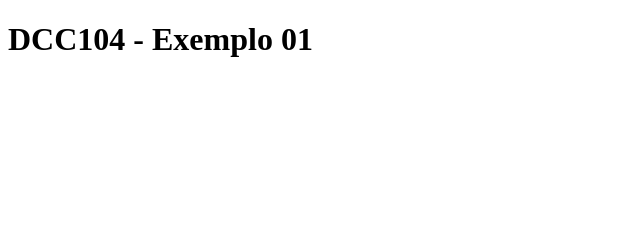
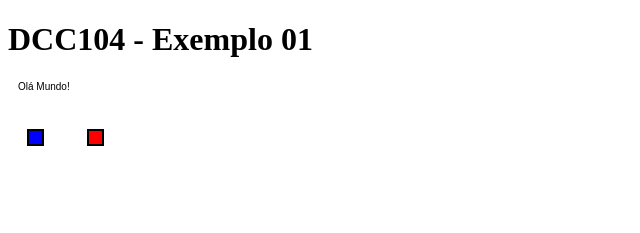
Before and after one commit to ufjf-dcc104/dcc104-canvas-exr02-CarlosROliveira, a plain HTML site: page index.html in a window 1280 px wide. Shown: the whole page, without its empty margins (0-640 px from the left). Drawn offline with Linux system fonts and the light colour scheme.

Commit message:
Adiciona desenho de quadrados

```diff
--- a/index.html
+++ b/index.html
@@ -11,6 +11,25 @@
     <script type="text/javascript">
       var eCanvas = document.getElementsByTagName('canvas')[0];
       var ctx = eCanvas.getContext("2d");
+
+      ctx.fillText("Olá Mundo!", 10, 10);
+
+      // ===== Retangulo Azul =====
+      ctx.fillStyle = "blue";
+      //x, y, largura, altura
+      ctx.fillRect(20, 50, 15, 15);
+      //Contorno
+      ctx.lineWidth = 2;
+      ctx.strokeRect(20, 50, 15, 15);
+
+      // ===== Retangulo Vermelho =====
+      ctx.fillStyle = "red";
+      //x, y, largura, altura
+      ctx.fillRect(80, 50, 15, 15);
+      //Contorno
+      ctx.lineWidth = 2;
+      ctx.strokeRect(80, 50, 15, 15);
+
     </script>
 
   </body>
```
